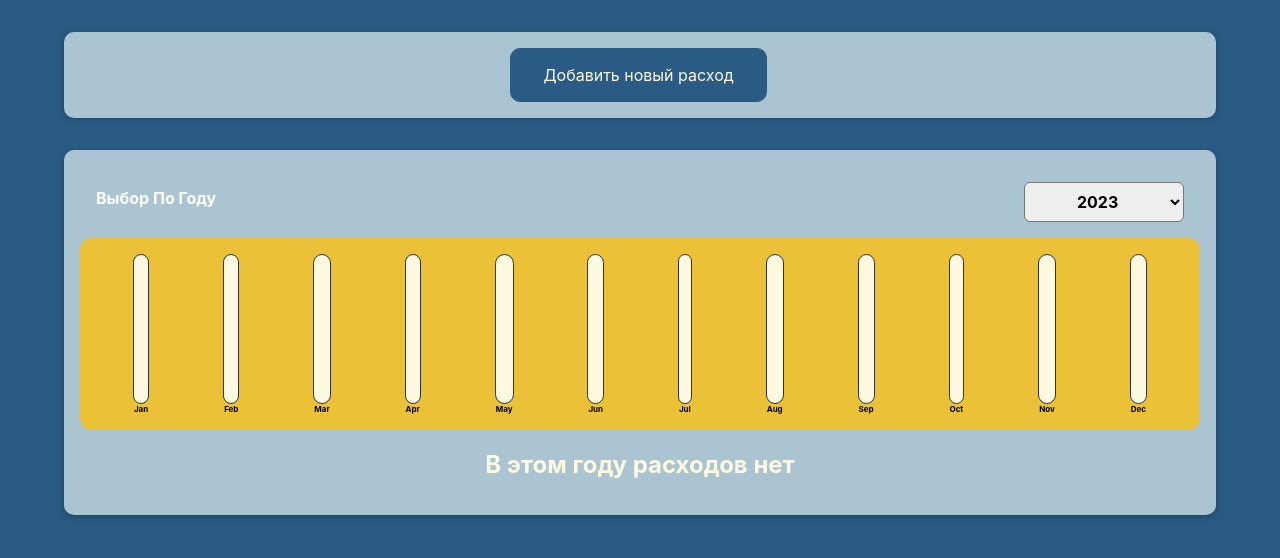
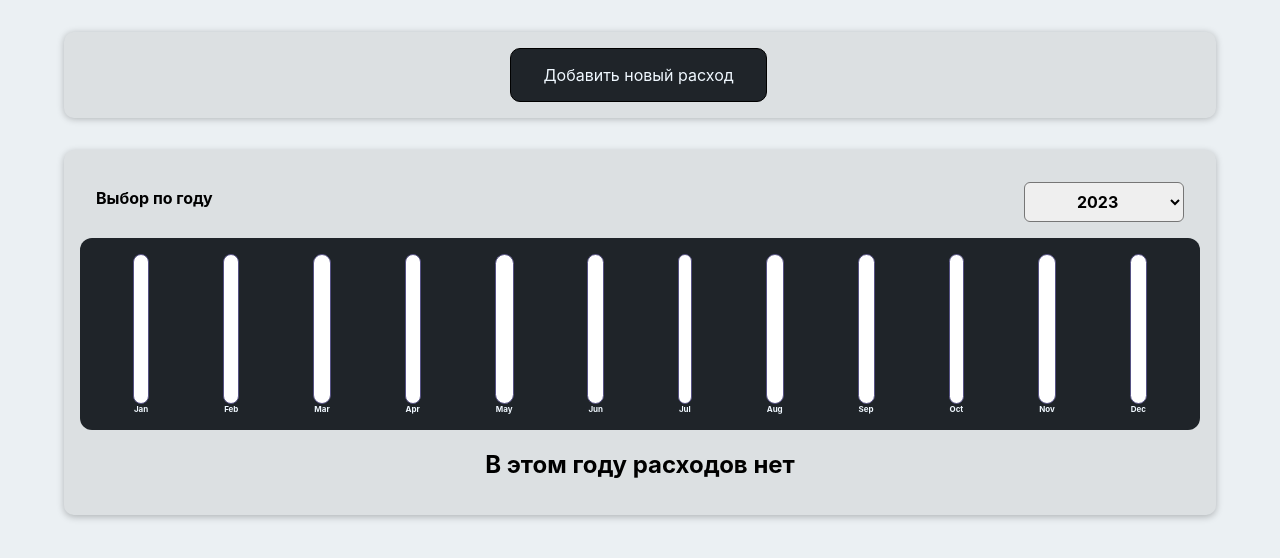
Before and after one commit to 88hatecore/Cost-Accounting, a React (Create React App) app: page / in a window 1280 px wide. Shown: the top 558 px of the page. Built offline with nearby package versions, Linux system fonts and the light colour scheme; the HTML template or start-up script is replaced by a standard one.

Commit message:
Final-Cost-Accounting

```diff
--- a/src/components/Costs/CostDate.css
+++ b/src/components/Costs/CostDate.css
@@ -3,9 +3,9 @@
   flex-direction: column;
   width: 5.5rem;
   height: 5.5rem;
-  border: 1px solid #ececec;
-  background-color: #2a5b84;
-  color: #fefae1;
+  border: 1px solid #000000;
+  background-color: #1f2429;
+  color: aliceblue;
   border-radius: 12px;
   align-items: center;
   justify-content: center;
--- a/src/components/Costs/CostItem.css
+++ b/src/components/Costs/CostItem.css
@@ -4,7 +4,7 @@
     align-items: center;
     padding: 0.5rem;
     margin: 1rem 0;
-    background-color: #bd8025;
+    background-color: #ffffff;
   }
 
   .cost-item__description {
@@ -18,19 +18,19 @@
   }
 
   .cost-item h2 {
-    color: #3a3a3a;
+    color: #000000;
     font-size: 1rem;
     flex: 1;
     margin: 0 1rem;
-    color: #fefae1;
+    color: #000000;
   }
 
   .cost-item__price {
     font-size: 1rem;
     font-weight: bold;
-    color: #fefae1;
-    background-color: #2a5b84;
-    border: 1px solid white;
+    color: aliceblue;
+    background-color: #1f2429;
+    border: 1px solid rgb(0, 0, 0);
     padding: 0.5rem;
     border-radius: 12px;
   }
--- a/src/components/Costs/CostItem.js
+++ b/src/components/Costs/CostItem.js
@@ -9,7 +9,7 @@ const CostItem = (props) => {
       <CostDate date={props.date} />
       <div className="cost-item__description">
         <h2>{props.description}</h2>
-        <div className="cost-item__price">${props.amount}</div>
+        <div className="cost-item__price">{props.amount} Руб.</div>
       </div>
     </Card>
     </li>
--- a/src/components/Costs/CostList.css
+++ b/src/components/Costs/CostList.css
@@ -4,6 +4,6 @@
 }
 
 .cost-list__fallback {
-  color: #fefae1;
+  color: rgb(0, 0, 0);
   text-align: center;
 }
--- a/src/components/Costs/Costs.css
+++ b/src/components/Costs/Costs.css
@@ -1,6 +1,6 @@
 .costs {
   padding: 1rem;
-  background-color: #aac4d1;
+  background-color: #5a55551a;
   margin: 2rem auto;
   width: 70rem;
   max-width: 95%;
--- a/src/components/Costs/CostsFilter.css
+++ b/src/components/Costs/CostsFilter.css
@@ -1,5 +1,5 @@
 .costs-filter {
-  color: white;
+  color: rgb(0, 0, 0);
   padding: 0 1rem;
 }
 
--- a/src/components/Costs/CostsFilter.js
+++ b/src/components/Costs/CostsFilter.js
@@ -8,7 +8,7 @@ const CostsFilter = (props) => {
   return (
     <div className="costs-filter">
       <div className="costs-filter__control">
-        <label>Выбор По Году</label>
+        <label>Выбор по году</label>
         <select value={props.year} onChange={yearChangeHandler}>
           <option value="2023">2023</option>
           <option value="2022">2022</option>
--- a/src/components/Diagram/Diagram.css
+++ b/src/components/Diagram/Diagram.css
@@ -1,7 +1,8 @@
 .diagram {
   padding: 1rem;
   border-radius: 12px;
-  background-color: #ebc137;
+  color: aliceblue;
+  background-color: #1f2429;
   text-align: center;
   display: flex;
   justify-content: space-around;
--- a/src/components/Diagram/DiagramBar.css
+++ b/src/components/Diagram/DiagramBar.css
@@ -8,9 +8,9 @@
 .diagram-bar__inner {
   height: 100%;
   width: 100%;
-  border: 1px solid #313131;
+  border: 1px solid #555183;
   border-radius: 12px;
-  background-color: #fefae1;
+  background-color: #ffffff;
   overflow: hidden;
   display: flex;
   flex-direction: column;
@@ -18,7 +18,7 @@
 }
 
 .diagram-bar__fill {
-  background-color: #bd8025;
+  background-color: #555183;
   width: 100%;
   transition: all 0.3s ease-out;
 }
--- a/src/components/NewCost/CostForm.css
+++ b/src/components/NewCost/CostForm.css
@@ -16,7 +16,7 @@
     font: inherit;
     padding: 0.5rem;
     border-radius: 5px;
-    border: 1px solid #ccc;
+    border: 1px solid aliceblue;
     width: 20rem;
     max-width: 100%;
   }
--- a/src/components/NewCost/NewCost.css
+++ b/src/components/NewCost/NewCost.css
@@ -1,5 +1,5 @@
 .new-cost {
-    background-color: #aac4d1;
+  background-color: #5a55551a;
     padding: 1rem;
     margin: 2rem auto;
     width: 70rem;
@@ -13,15 +13,15 @@
     font: inherit;
     cursor: pointer;
     padding: 1rem 2rem;
-    border: 1px solid #2a5b84;
-    background-color: #2a5b84;
-    color: #fefae1;
+    border: 1px solid #000000;
+    background-color: #1f2429;
+    color: aliceblue;
     border-radius: 10px;
     margin-right: 3px;
   }
 
   .new-cost button:hover,
   .new-cost button:active {
-    background-color: #2a5c84b2;
-    border-color: #2a5c84b2;
+    background-color: #2424241a;
+    border-color: #5a55551a;
   }
--- a/src/index.css
+++ b/src/index.css
@@ -1,6 +1,6 @@
 body {
   margin: 20px;
-  background-color: #2a5b84;
+  background-color: #ebf0f3;
   font-family: -apple-system, BlinkMacSystemFont, "Segoe UI", "Roboto", "Oxygen",
     "Ubuntu", "Cantarell", "Fira Sans", "Droid Sans", "Helvetica Neue",
     sans-serif;
```
